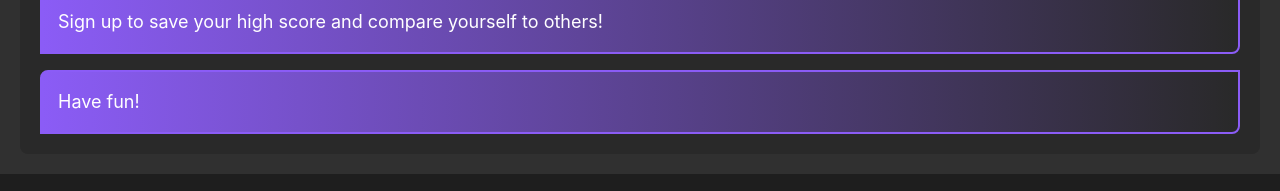
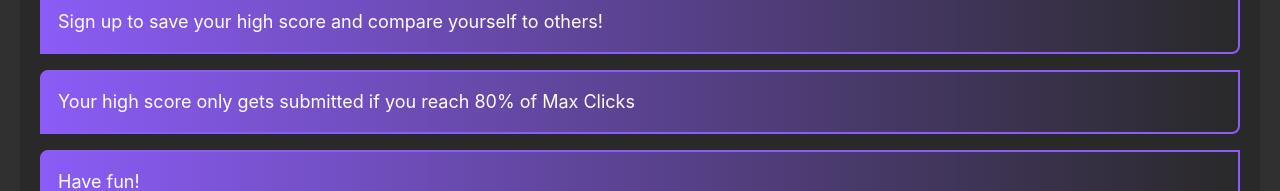
Before and after one commit to PPK44/Squickz, a React (Create React App) app in the folder baller-squad/: page /rules in a window 1280 px wide. Shown: the part 390-581 px from the top of the page. Built offline with nearby package versions, Linux system fonts and the light colour scheme; no server answers.

Commit message:
add rule

```diff
--- a/baller-squad/src/app/pages/Rules.js
+++ b/baller-squad/src/app/pages/Rules.js
@@ -23,6 +23,9 @@ export const Rules = () => {
                 text={`Sign up to save your high score and compare yourself to others!`}
               />
               <Rule
+                text={`Your high score only gets submitted if you reach 80% of Max Clicks`}
+              />
+              <Rule
                 text={`Have fun!`}
               />
             </div>
```
